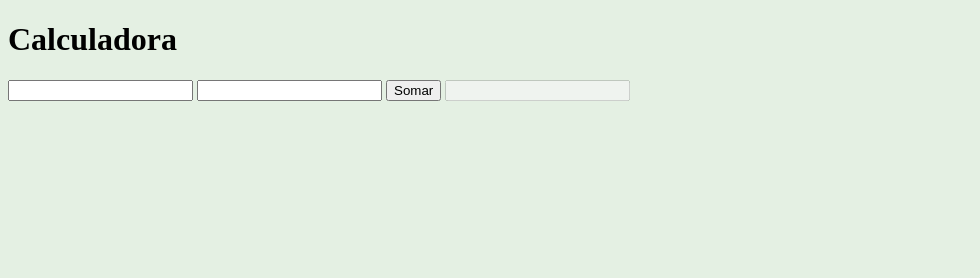
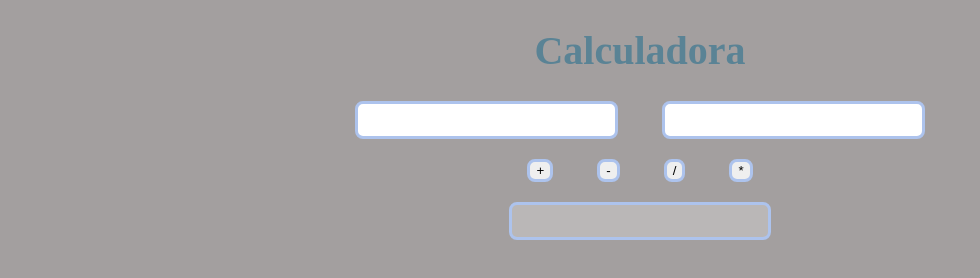
Before and after one commit to Ana-Rodrigs/aula10-03-2023, a plain HTML site: page index.html in a window 1280 px wide. Shown: the whole page, without its empty margins (0-980 px from the left). Drawn offline with Linux system fonts and the light colour scheme.

Commit message:
calculado + css

```diff
--- a/index.html
+++ b/index.html
@@ -1,43 +1,82 @@
 <!DOCTYPE html>
 <html lang="en">
+
 <head>
     <meta charset="UTF-8">
     <meta http-equiv="X-UA-Compatible" content="IE=edge">
     <meta name="viewport" content="width=device-width, initial-scale=1.0">
     <title>Calculadora</title>
 
-<style>
-    body{
-        background-color:rgb(228, 240, 227);
+    <style>
+        body {
+            background-color: rgba(126, 120, 120, 0.71);
         }
-</style>
+    </style>
 </head>
+
 <body>
-    <h1>Calculadora</h1>
-   <Form>
-        <input type="text" id="numb1"></input>
-        <input type="text"  id="numb2"></input>
-        <button type="button" onclick="somar()">Somar</button>
-        <input  type="text" id="soma" disabled ></input>
-    </Form>
+    <h1 style=" text-align: center;color :rgb(90, 131, 149); font-size: 40px;">Calculadora</h1>
+    <div style="text-align: center;">
+    <Form >
+        <input type="text" id="num1" style=" height: 30px;width:20%;border: 3px solid rgb(173, 195, 237);
+        border-radius: 8px;  " ></input>
+        <input type="text" id="num2" style="height: 30px; width:20%;margin-left: 40px;border: 3px solid  rgb(173, 195, 237);
+        border-radius: 8px;"></input>
+        <div id="operacoes2" style="padding:20px; text-align:center ; " >
+        <button type="button" onclick="operacao('+')" style="border: 3px solid  rgb(173, 195, 237);
+        border-radius: 8px;  "></input>+</button>
+        <button type="button" onclick="operacao('-')"style="margin-left: 40px;border: 3px solid  rgb(173, 195, 237);
+        border-radius: 8px;"></input>-</button >
+        <button type="button" onclick="operacao('/')"style="margin-left: 40px;border: 3px solid  rgb(173, 195, 237);
+        border-radius: 8px;"></input>/</button>
+        <button type="button" onclick="operacao('*')"style="margin-left: 40px;border: 3px solid  rgb(173, 195, 237);
+        border-radius: 8px;"></input>*</button>
+
+</div>
+</div>
+</Form>
+        <div style="text-align: center;">
+        <input type="text" id="resultado" disabled style=" height: 30px;width:20%;border: 3px solid rgb(173, 195, 237);
+        border-radius: 8px;"></input>
+        </div>
+
 
 
 
     <Script>
-        function somar(){
+        function operacao(op) {
 
-           var numb1,numb2,soma;
+            var num1, num2, resultado;
 
-           numb1 = parseFloat(document.getElementById("numb1").value);
-           numb2 = parseFloat(document.getElementById("numb2").value);
+            num1 = parseFloat(document.getElementById("num1").value);
+            num2 = parseFloat(document.getElementById("num2").value);
 
-           somar = numb1 + numb2;
+            if (op == '+') {
+                resultado = num1 + num2;
+            }
+            else if (op == '-') {
+                resultado = num1 - num2;
+            }
+            else if (op == '/') {
+                resultado = num1 / num2;
+            }
+            else if (op == '*') {
+                resultado = num1 * num2;
+            }
 
-           document.getElementById("soma").value = somar;
+            document.getElementById("resultado").value = resultado;
+
         }
+
+
     </Script>
 
 
 
+
+
+
+
 </body>
+
 </html>
```
